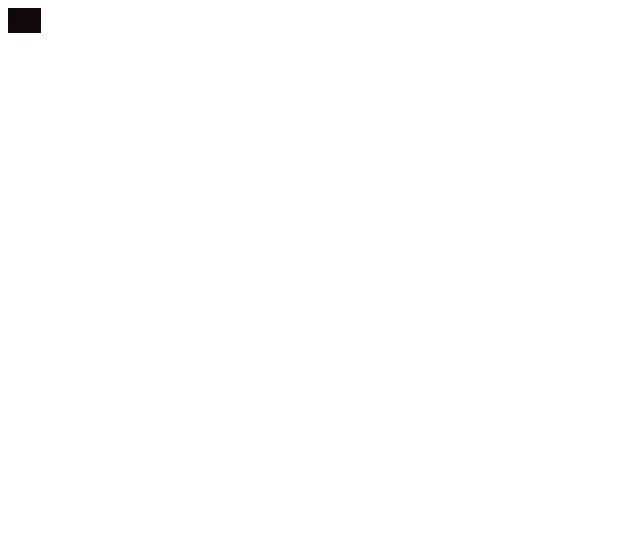
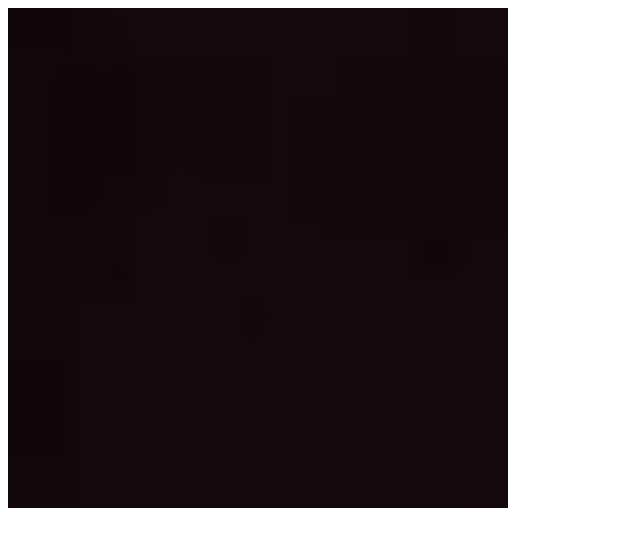
Before and after one commit to CrazyChloe03/oldones, a plain HTML site: page index.html in a window 1280 px wide. Shown: the whole page, without its empty margins (0-640 px from the left). Drawn offline with Linux system fonts and the light colour scheme.

Commit message:
Update index.html

```diff
--- a/index.html
+++ b/index.html
@@ -3,7 +3,7 @@
 
 <body>
 
-  <img id="myImage" src="picture.jpg" alt="Picture">
+  <img id="myImage" src="picture.jpg" alt="Picture" style="width: 500px; height: 500px;">
 
   <audio id="myAudio" src="carol.mp3"></audio>
 
```
